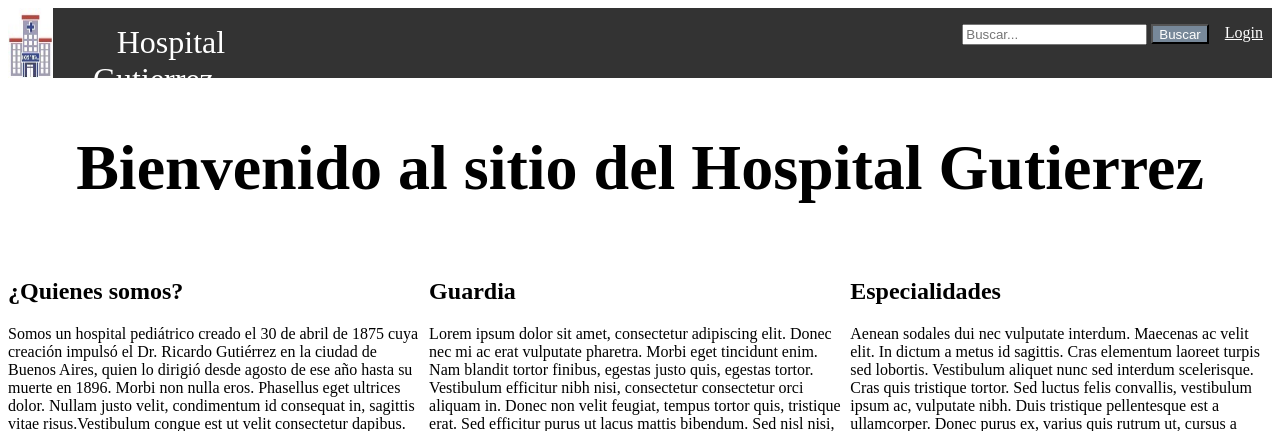
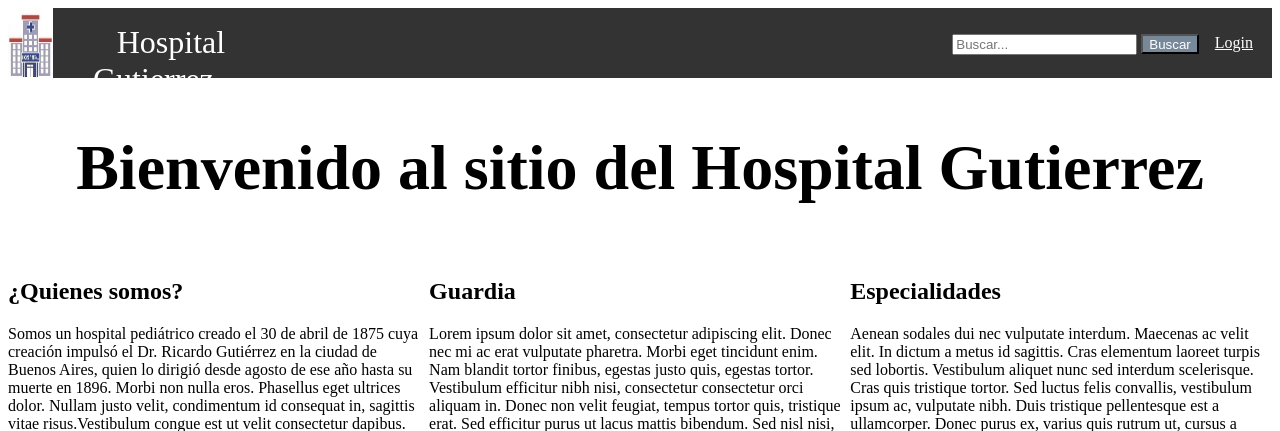
Before and after one commit to Proyecto-de-Software/2017_grupo63, a PHP site: page / in a window 1280 px wide. Shown: the top 431 px of the page. Run offline with PHP 8.4, Linux system fonts and the light colour scheme.

Commit message:
acomodo buscador

```diff
--- a/index.html
+++ b/index.html
@@ -15,7 +15,7 @@
 
 	</ul>
 
-	<ul class="right">
+	<ul class="right navDerecha">
 
 	<li>
 		<form class = 'buscar'>
--- a/style.css
+++ b/style.css
@@ -22,6 +22,7 @@
 .buscar{
     padding-top:20px;
     border: 20px;
+
 }
 
 .buscarBTN{
@@ -39,6 +40,11 @@
 
 
 }
+
+.navDerecha{
+    padding: 10px;
+}
+
 
 #titulo{
     font-size: 400%;
```
